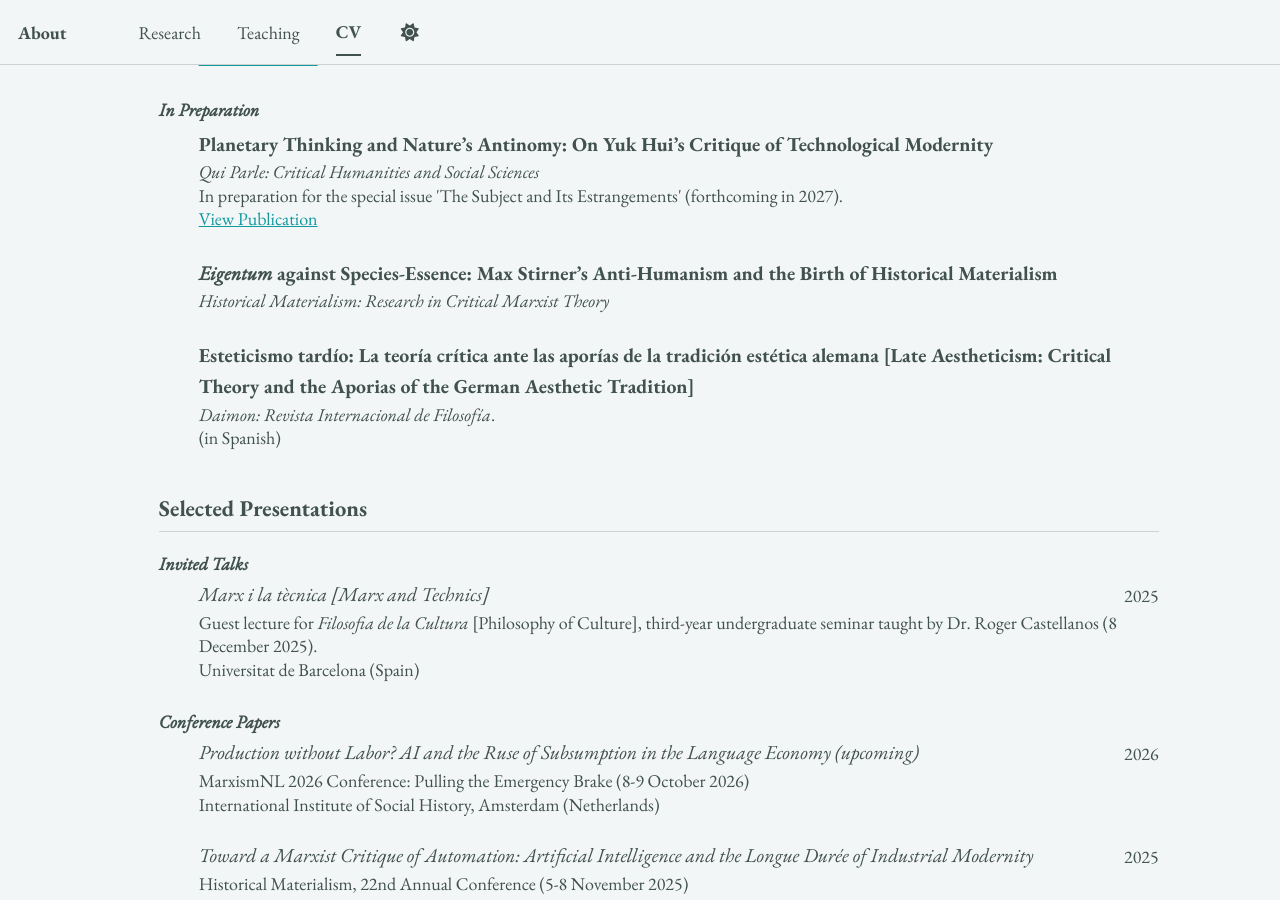
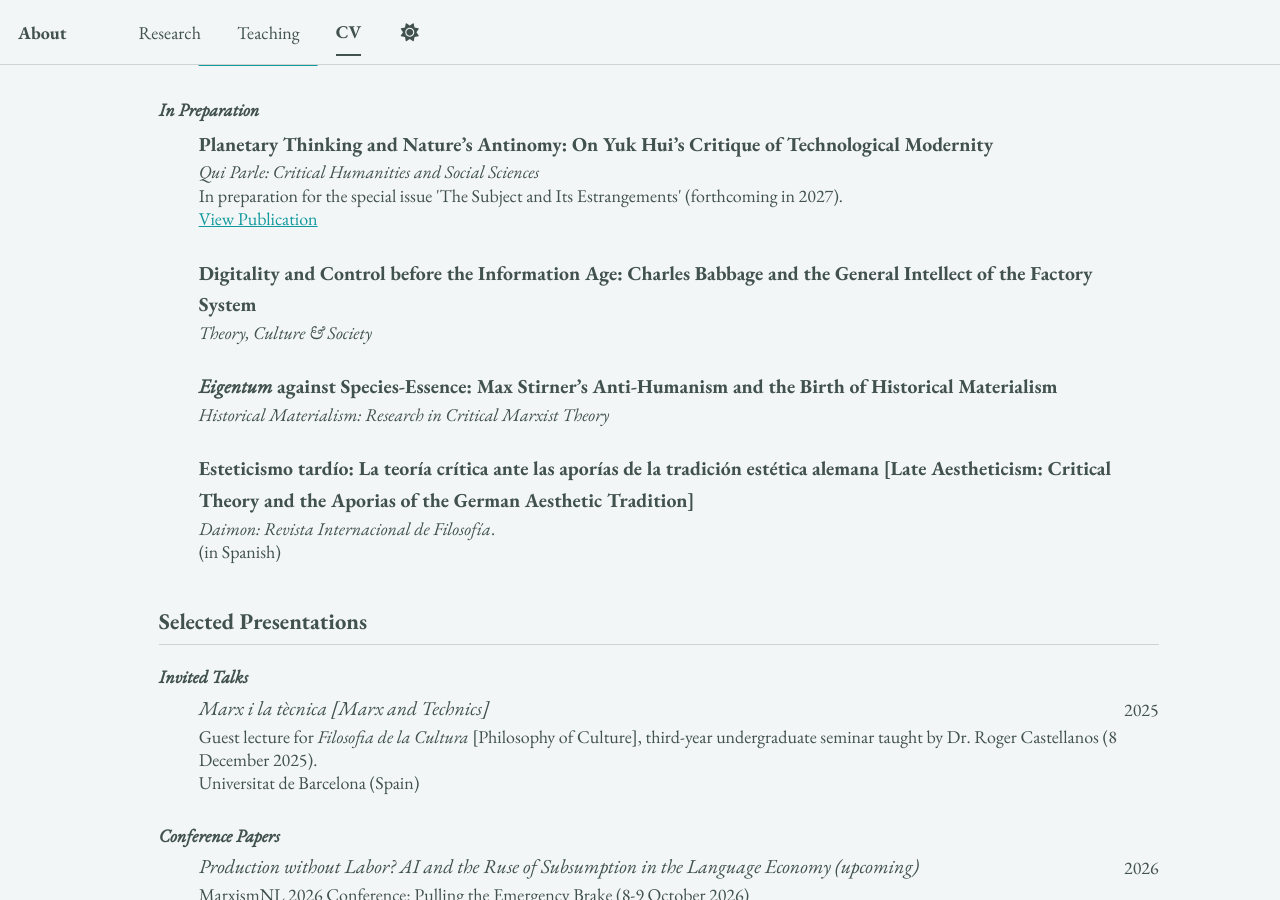
Before and after one commit to epujol90/epujol90.github.io, a Jekyll site: the page built from _pages/cv-json.md, in a window 1280 px wide and 900 px high, scrolled down 3146 px. Built offline with Jekyll 4.4.1, drawn with Linux system fonts in a browser that asks for light colours; a script bundle is joined from its source files by our own code; library files that are not in the unit come from our copies.

Commit message:
Update cv.json

```diff
--- a/_data/cv.json
+++ b/_data/cv.json
@@ -202,6 +202,14 @@
       "releaseDate": "",
       "website": "https://quiparle.org/CfP-The-Subject-and-its-Estrangements",
       "summary": "In preparation for the special issue 'The Subject and Its Estrangements' (forthcoming in 2027).",
+      "category": "In Preparation"
+    },
+    {
+      "name": "Digitality and Control before the Information Age: Charles Babbage and the General Intellect of the Factory System",
+      "publisher": "<em>Theory, Culture & Society</em>",
+      "releaseDate": "",
+      "website": "",
+      "summary": "",
       "category": "In Preparation"
     },
     {
```
